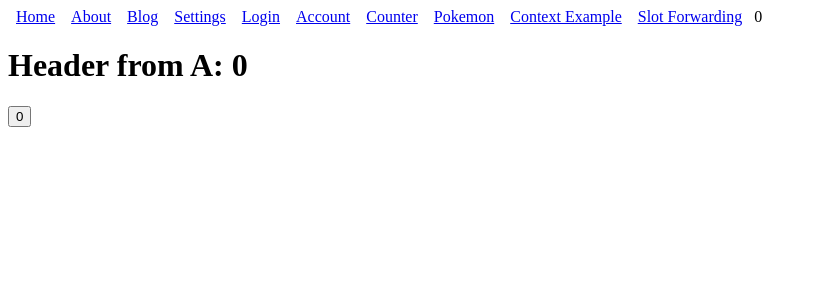
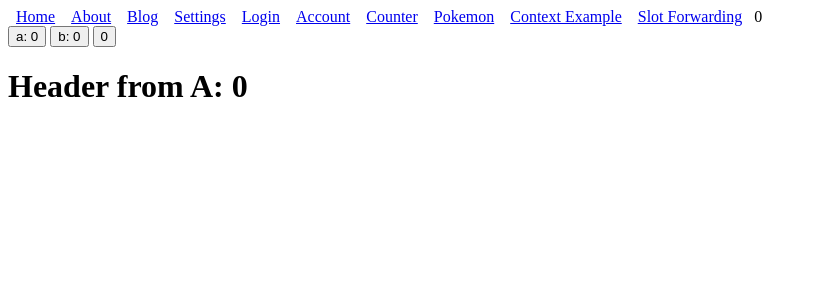
Before and after one commit to JackDiSalvatore/test-svelte-app, a SvelteKit app: page /slot-forwarding in a window 1280 px wide. Shown: the top 300 px of the page, without its empty margins (0-817 px from the left). Built offline with nearby package versions, Linux system fonts and the light colour scheme.

Commit message:
sum slot forwarding example
Signed-off-by: jackdisalvatore <jackp.disalvatore@gmail.com>

```diff
--- a/src/routes/slot-forwarding/A.svelte
+++ b/src/routes/slot-forwarding/A.svelte
@@ -1,9 +1,13 @@
 <script>
 	import B from './B.svelte';
+
+	let a = 0;
 </script>
 
+<button on:click={() => { a++ }}>a: { a }</button>
+
 <B>
-	<div slot='b-header' let:counter>
-		<h1>Header from A: { counter }</h1>
+	<div slot='b-header' let:sum>
+		<h1>Header from A: { sum + a }</h1>
 	</div>
 </B>
--- a/src/routes/slot-forwarding/B.svelte
+++ b/src/routes/slot-forwarding/B.svelte
@@ -1,7 +1,11 @@
 <script>
 	import C from './C.svelte';
+
+	let b = 0;
 </script>
 
+<button on:click={() => { b++ }}>b: { b }</button>
+
 <C>
-	<slot name="b-header" slot="header" let:counter {counter} />
+	<slot name="b-header" slot="header" let:counter sum={counter + b} />
 </C>
--- a/src/routes/slot-forwarding/C.svelte
+++ b/src/routes/slot-forwarding/C.svelte
@@ -5,7 +5,8 @@
 	let counter = 0;
 </script>
 
+<button on:click={() => { counter++ }}>{ counter }</button>
+
 <slot name="header" { counter }/>
-<button on:click={() => { counter++ }}>{ counter }</button>
 <slot name="content"/>
 <slot name="footer"/>
```
